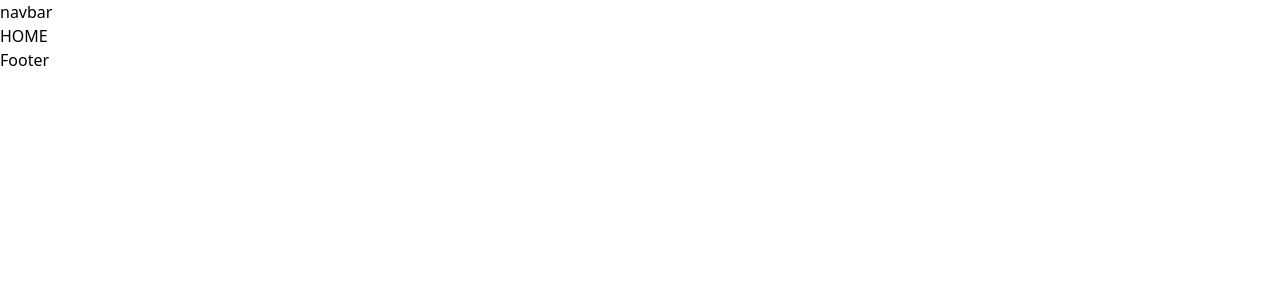
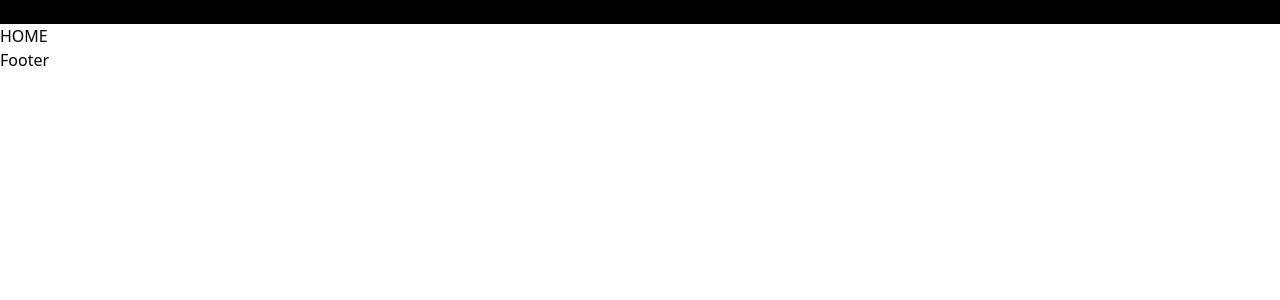
Before and after one commit to FrancoRegg/Tienda_CBD, a React (Create React App) app: page / in a window 1280 px wide. Shown: the top 300 px of the page. Built offline with nearby package versions, Linux system fonts and the light colour scheme.

Commit message:
Pruebo estilizar con tailwind

```diff
--- a/src/components/navigation/NavBar.js
+++ b/src/components/navigation/NavBar.js
@@ -1,8 +1,9 @@
 import { connect } from "react-redux"
+//import './../../styles/NavBar.css'
 
 function NavBar(){
     return(
-        <nav>
+        <nav className="w-full bg-black">
             navbar
         </nav>
     )
```
